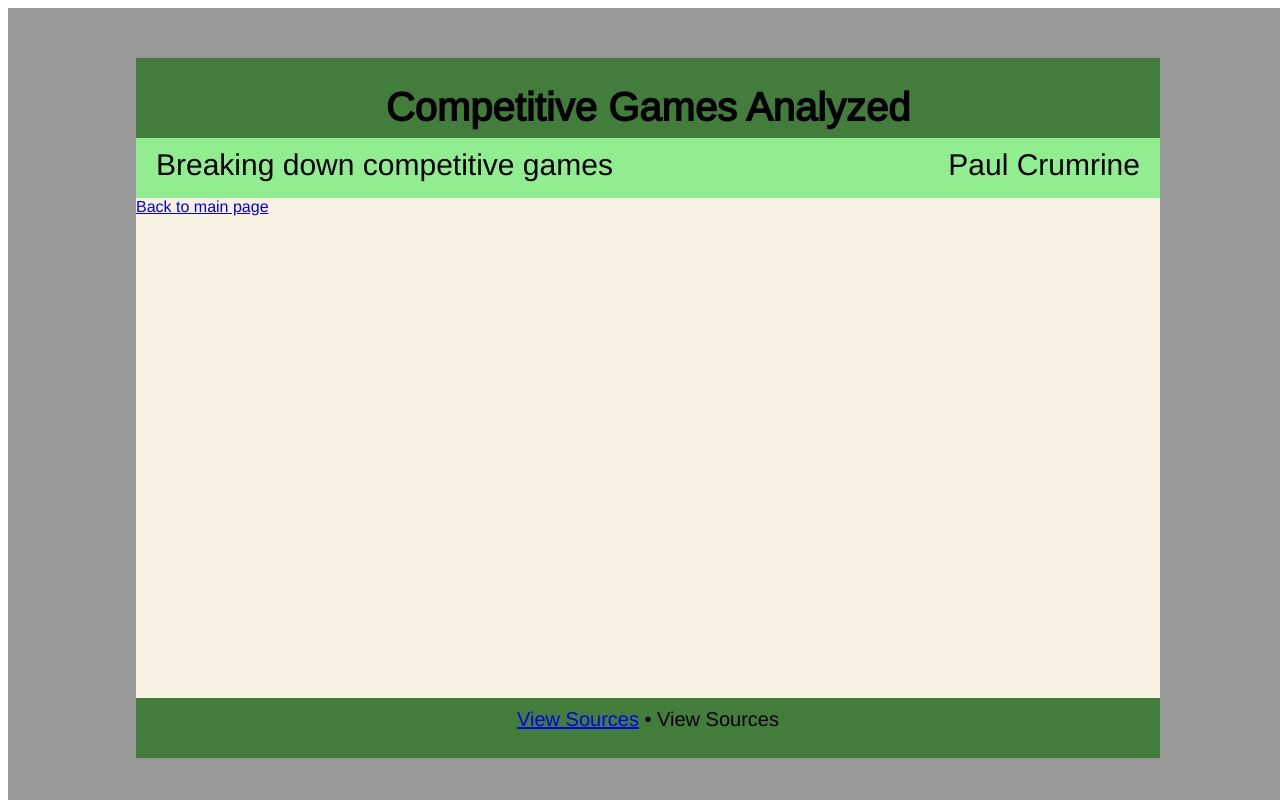
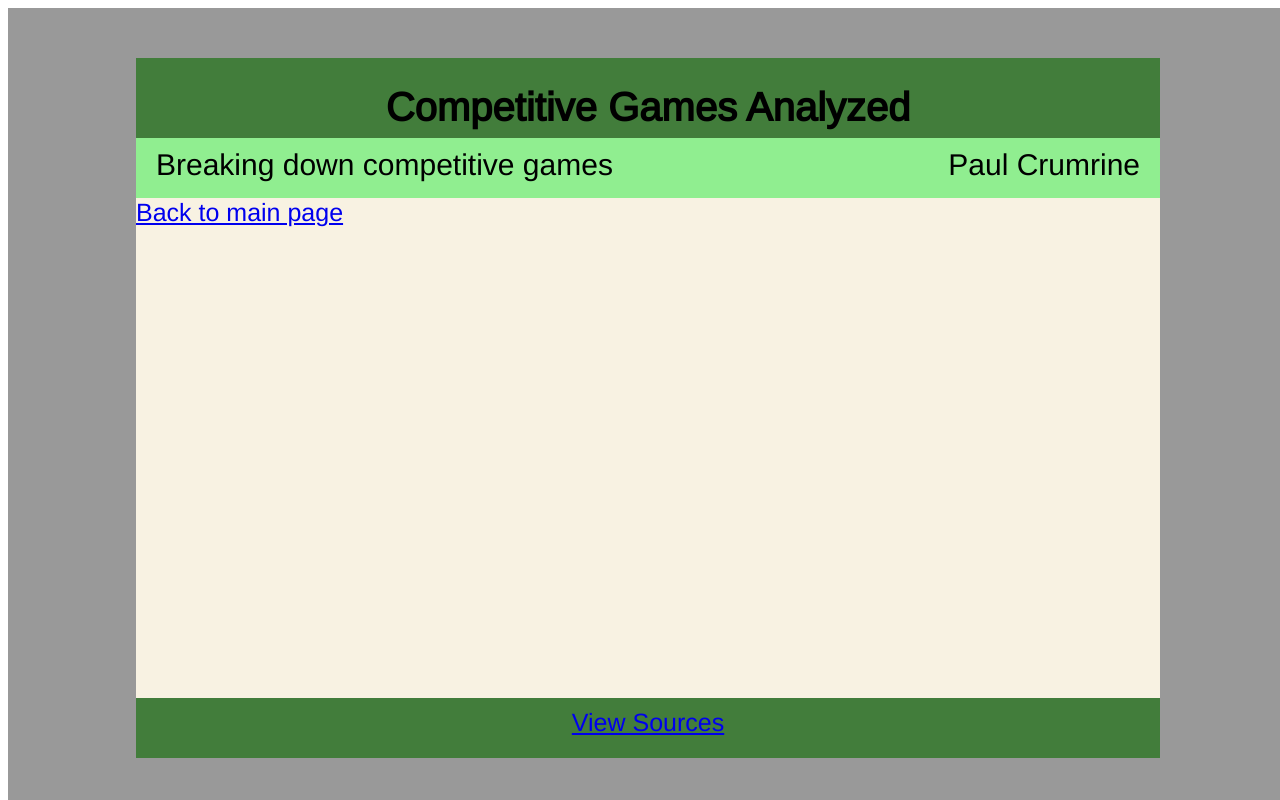
Before and after one commit to Xen725/igme110, a plain HTML site: page sources.html in a window 1280 px wide. Drawn offline with nearby package versions, Linux system fonts and the light colour scheme.

Commit message:
Updated content

```diff
--- a/sources.html
+++ b/sources.html
@@ -29,12 +29,12 @@
             </bar>
 
             <content>
-                <a href="index.html">  Back to main page</a>
+                <a id="returnLink" href="index.html">  Back to main page</a>
             </content>
 
 
             <footer>
-                <a href="sources.html">View Sources</a> • View Sources
+                <a href="sources.html">View Sources</a>
             </footer>
 
             <ender></ender>
--- a/styles.css
+++ b/styles.css
@@ -15,52 +15,48 @@ img{
 }
 
 
+
 #grid{
     display: grid;
     width: 80%;
     height: 100%;
     grid-template-rows: 50px 80px 60px 1fr 60px 50px;
-    grid-template-columns: 80% 20%;
 }
 
 logospace{
     background-color: rgb(153, 153, 153);
     grid-row: 1/2;
-    grid-column: 1/3;
 }
 
 pageTitle{
     background-color: rgb(66, 125, 59);
     grid-row: 2/3;
-    grid-column: 1/3;
+    text-align: center;
+    font-size: 20px;
 }
 
 bar{
     background-color: lightgreen;
     grid-row: 3/4;
-    grid-column: 1/3;
 }
 
 
 content{
     background-color: rgb(248, 242, 226);
     grid-row: 4/5;
-    grid-column: 1/3;
 }
 
 footer{
     background-color: rgb(66, 125, 59);
     grid-row: 5/6;
-    grid-column: 1/3;
     padding: 10px 10px 10px 10px;
-    font-size: 20px;
+    font-size: 25px;
     text-align: center;
 }
 
 ender{
     background-color: rgb(153, 153, 153);
     grid-row: 6/7;
-    grid-column: 1/3;
 }
 
 
@@ -128,3 +124,7 @@ ender{
 #articlePicture{
     padding-top: 40px;
 }
+
+#returnLink{
+    font-size: 25px;
+}
```
Also changed, not shown: article1.html (+4 -7 lines), article2.html (+3 -3 lines), index.html (+3 -3 lines).
